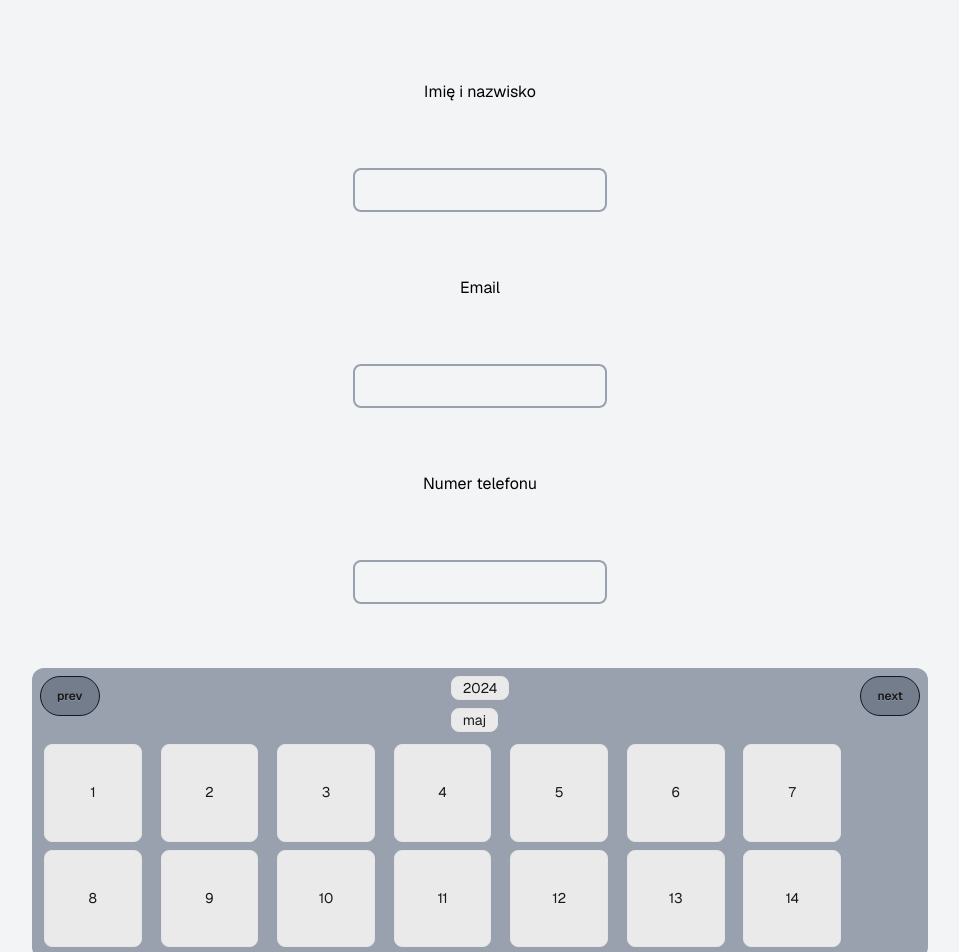
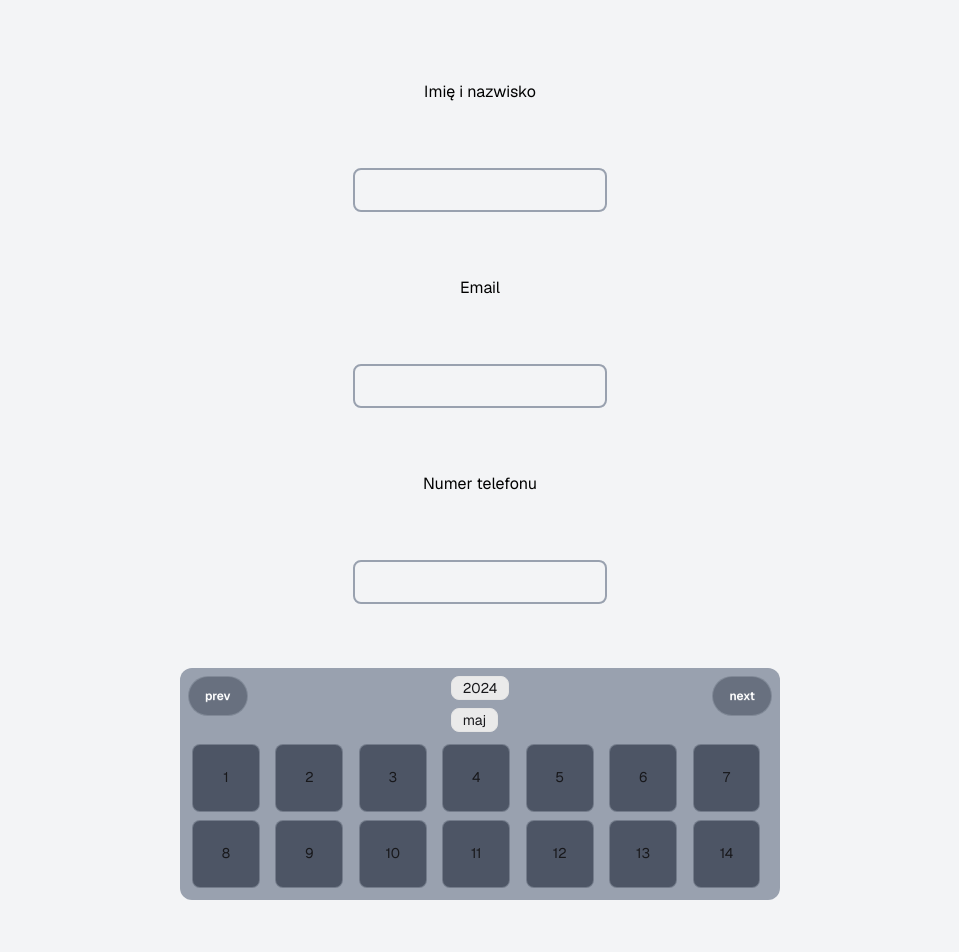
Before and after one commit to BombelX/podwawrzka_reservation_payments, a Next.js app in the folder frontend/: page / in a window 1280 px wide. Shown: the top 952 px of the page, without its empty margins (160-1119 px from the left). Built offline with nearby package versions, Linux system fonts and the light colour scheme.

Commit message:
calendar update

```diff
--- a/frontend/src/app/components/calendar.tsx
+++ b/frontend/src/app/components/calendar.tsx
@@ -134,8 +134,9 @@ import React from "react";
             parentMonth.addChild(this);
         }
         displayed: boolean = false;
-        backGroundColor: string = "white";
-        borderColor: string = "black";
+        day: number = 0;
+        backGroundColor: string = "bg-gray-900/55";
+        borderColor: string = "border-gray-400/50";
          showInfo() {
             console.log("Day: ",this.dayNumber,"Month: ",this.parentMonth.monthNumber,"Year: ",this.parentMonth.parentYear.yearNumber);
         }
@@ -187,25 +188,31 @@ import React from "react";
     console.log(selectedDate)
     console.log(calendar.getActiveMonth())
 
-    // console.log(calendar.childrens[0].childrens[0].childrens[0].showInfo())
+    function generateDaysInMonth() {
+        const month = calendar.getActiveMonth()
+        const offsetDays = month.childrens[0].dayNumber;
 
+    }
+
+    const [activeMonth, setActiveMonth] = useState(calendar.getActiveMonth())
 
 
     return(
-        <div className="w-full h-full bg-gray-400 rounded-xl">
+        <div className="w-full h-full bg-gray-400 max-w-[600px] rounded-xl">
 
-            <div className="flex w-[70vw] gap-8 justify-between ">
+            <div className="flex w-[70vw] max-w-[600px] gap-8 justify-between ">
 
-            <button className="btn btn-ghost text-xs m-2 rounded-full hover:bg-gray-600 bg-gray-800/30 border-gray-900">prev</button>
+            <button className="btn btn-ghost text-xs m-2 rounded-full text-white hover:bg-gray-600 bg-gray-800/40 border-gray-400/50">prev</button>
             <div className="flex flex-col justify-center">
                 <div className="badge badge-soft badge-ghost mt-2">{selectedDate.getFullYear()}</div>
                 <div className="badge badge-soft badge-ghost mt-2">{selectedDate.toLocaleString('pl-PL',{month: 'long'})}</div>
             </div>
-            <button className="btn btn-ghost m-2 text-xs rounded-full hover:bg-gray-600 bg-gray-800/30 border-gray-900">next</button>
+            <button className="btn btn-ghost m-2 text-xs rounded-full text-white hover:bg-gray-600 bg-gray-800/40 border-gray-400/50">next</button>
             </div>
 
-            <div className="grid grid-cols-7 gap-2 w-[65vw] p-3">
+            <div className="grid grid-cols-7 gap-2 max-w-[600px] w-[65vw] p-3">
                 {calendar.getActiveMonth().childrens.map(day => (
+
                     <div
                         key={day.dayNumber}
                         className={`badge badge-soft badge-ghost text-md  ${day.borderColor} ${day.backGroundColor} hover:bg-blue-600/60 hover:w-[93%] transition-all  w-[90%] h-full aspect-square flex items-center justify-center`}
```
